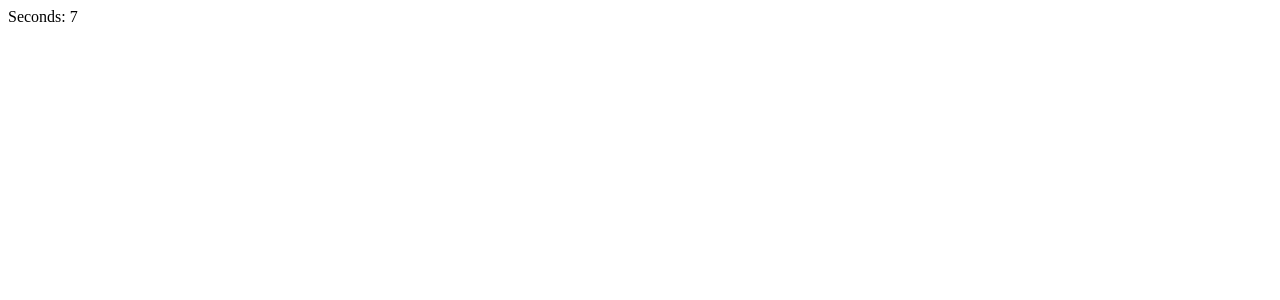
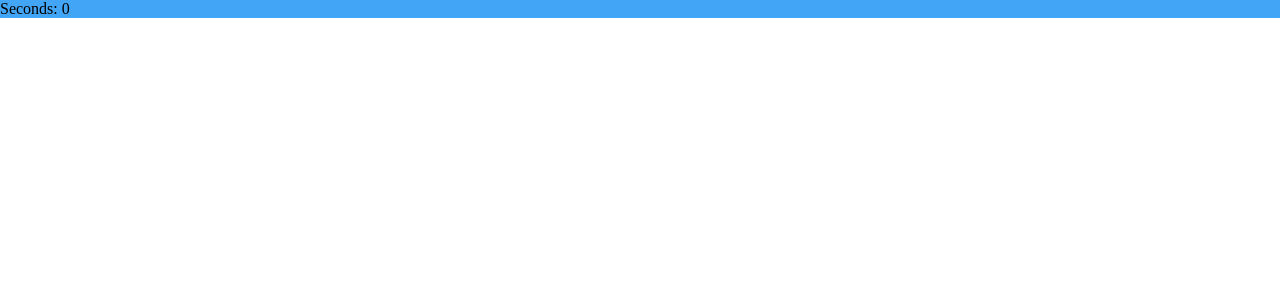
Before and after one commit to puure-mind/qr-share-client, a React (Create React App) app: page / in a window 1280 px wide. Shown: the top 300 px of the page. Built offline with nearby package versions, Linux system fonts and the light colour scheme.

Commit message:
add normalize helmet async and ts mui

```diff
--- a/package.json
+++ b/package.json
@@ -19,9 +19,11 @@
     "axios": "^0.27.2",
     "mobx": "^6.6.2",
     "mobx-react-lite": "^3.4.0",
+    "normalize.css": "^8.0.1",
     "react": "^18.2.0",
     "react-dom": "^18.2.0",
     "react-helmet": "^6.1.0",
+    "react-helmet-async": "^1.3.0",
     "react-scripts": "5.0.1",
     "socket.io-client": "^4.5.2",
     "typescript": "*",
@@ -68,6 +70,7 @@
     "eslint-plugin-promise": "^6.0.0",
     "eslint-plugin-react": "^7.31.8",
     "eslint-plugin-react-hooks": "^4.6.0",
+    "postcss-normalize": "^10.0.1",
     "prettier": "^2.7.1"
   }
 }
--- a/src/App.tsx
+++ b/src/App.tsx
@@ -1,15 +1,10 @@
 import React, { ReactElement } from 'react';
 import { TimerView } from './Components/TimerView';
-import Timer from './Components/Timer';
-import { Helmet } from 'react-helmet';
-
-const myTimer: Timer = new Timer();
+import { Helmet } from 'react-helmet-async';
+import timer from './store/Timer';
+import { Box, Container } from '@mui/material';
 
 const Title = 'QrShare';
-
-setInterval(() => {
-  myTimer.increase();
-}, 1000);
 
 const App: React.FC = (): ReactElement => {
   return (
@@ -17,9 +12,11 @@ const App: React.FC = (): ReactElement => {
       <Helmet>
         <title>{Title}</title>
       </Helmet>
-      <div className='App'>
-        <TimerView timer={myTimer} />
-      </div>
+      <Container maxWidth='xl' disableGutters>
+        <Box sx={{ backgroundColor: 'primary.light' }}>
+          <TimerView timer={timer} />
+        </Box>
+      </Container>
     </>
   );
 };
--- a/src/Components/TimerView.tsx
+++ b/src/Components/TimerView.tsx
@@ -1,9 +1,9 @@
 import React from 'react';
 import { observer } from 'mobx-react-lite';
-import Timer from './Timer';
+import Timer from '../store/Timer';
 
 interface Props {
-  timer: Timer;
+  timer: typeof Timer;
 }
 
 export const TimerView = observer<Props>(({ timer }) => {
--- a/src/index.tsx
+++ b/src/index.tsx
@@ -1,8 +1,17 @@
 import React from 'react';
 import ReactDOM from 'react-dom/client';
 import App from './App';
+import 'normalize.css';
+import './index.css';
+import { HelmetProvider } from 'react-helmet-async';
 
 const root = ReactDOM.createRoot(
   document.getElementById('root') as HTMLElement,
 );
-root.render(<App />);
+root.render(
+  <React.StrictMode>
+    <HelmetProvider>
+      <App />
+    </HelmetProvider>
+  </React.StrictMode>,
+);
--- a/src/Components/Timer.ts
+++ b/src/store/Timer.ts
@@ -12,4 +12,6 @@ class Timer {
   }
 }
 
-export default Timer;
+const timer = new Timer();
+
+export default timer;
--- a/tsconfig.json
+++ b/tsconfig.json
@@ -18,7 +18,10 @@
     "resolveJsonModule": true,
     "isolatedModules": true,
     "noEmit": true,
-    "jsx": "react-jsx"
+    "jsx": "react-jsx",
+    "noImplicitThis": true,
+    "noImplicitAny": true,
+    "strictNullChecks": true
   },
   "include": [
     "src"
```
Also changed, not shown: src/index.css (added), 1 other file (tests, documents, lock files or other folders).
